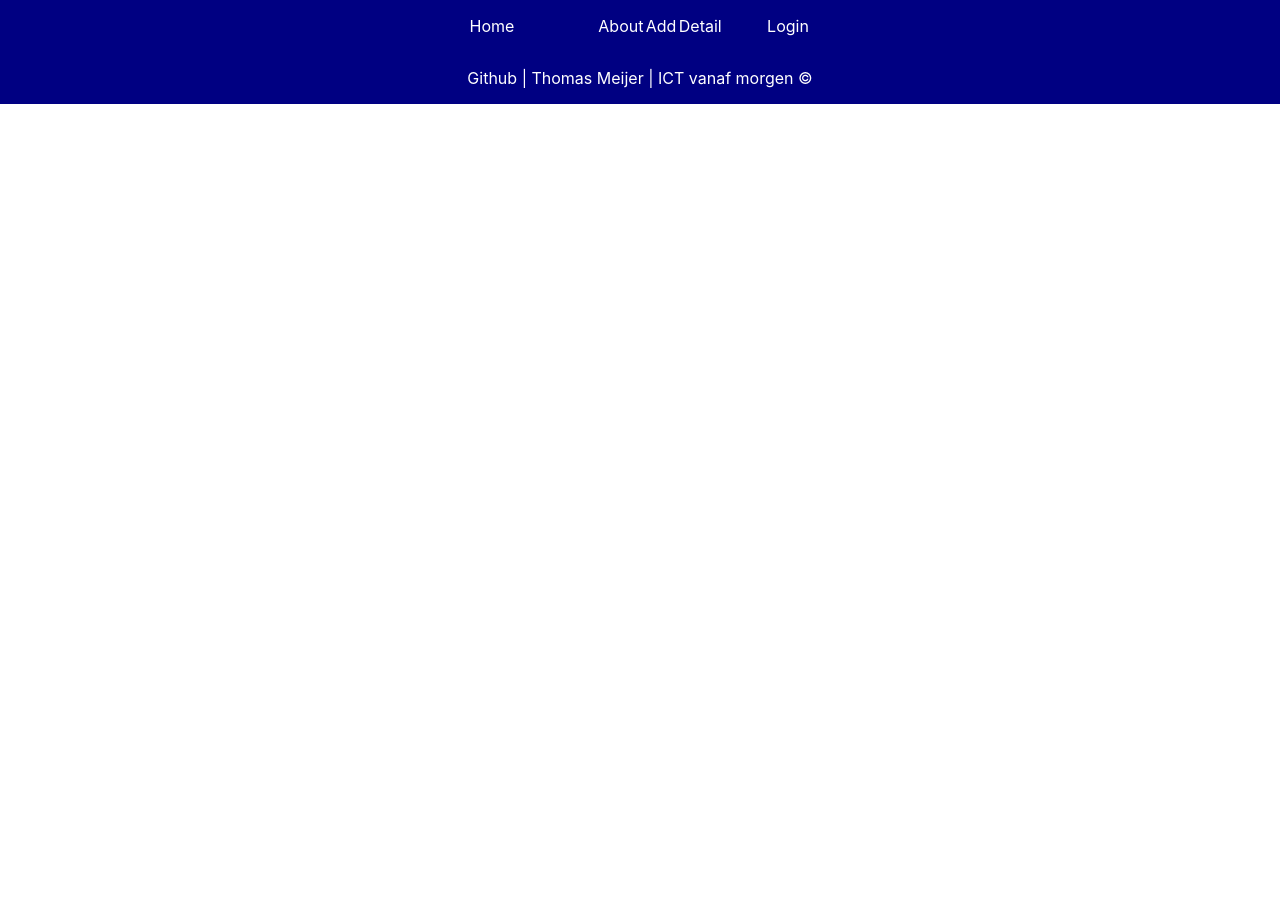
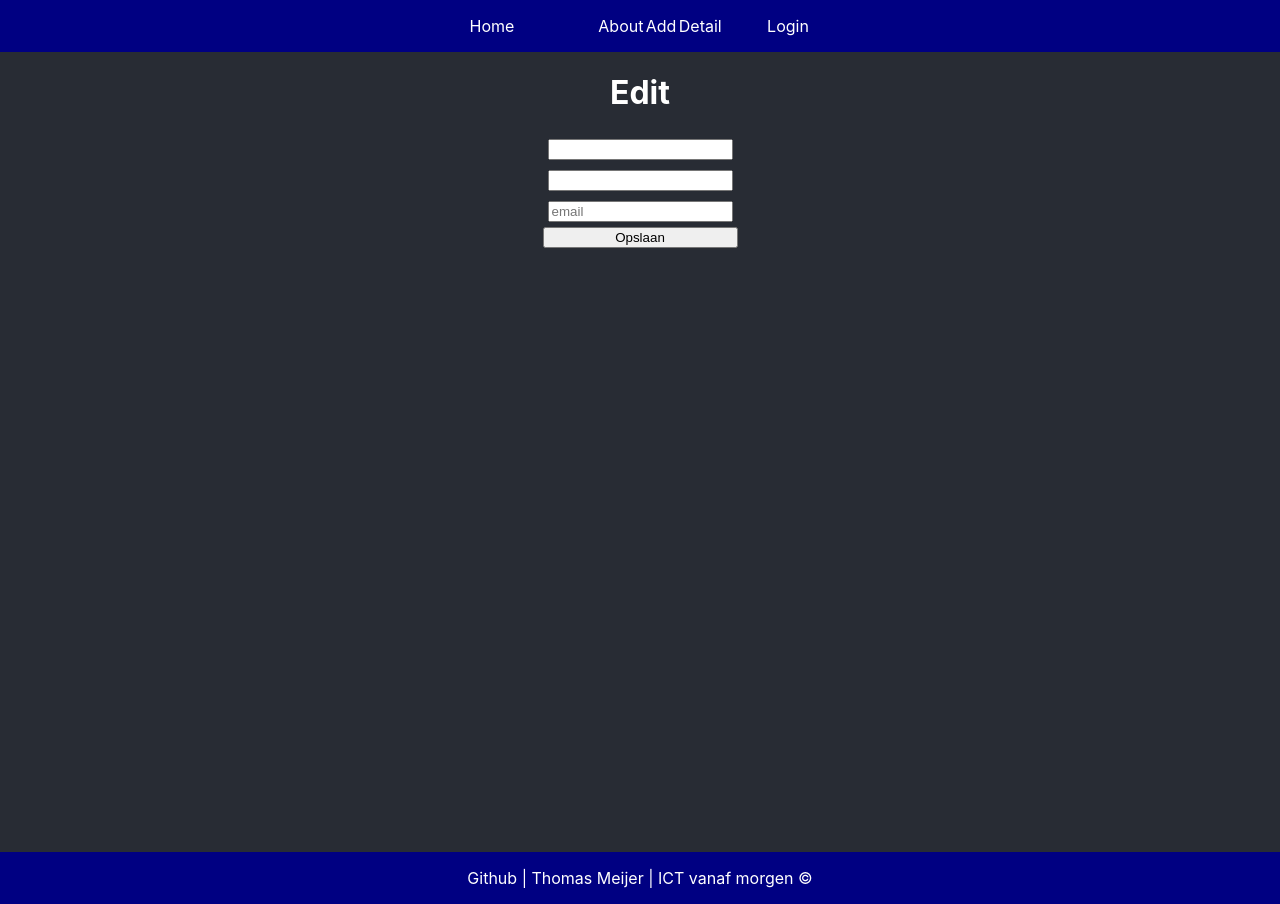
Before and after one commit to Thomas-ivm/react-realtimefirebase, a React (Create React App) app in the folder react-realtime-firebase/: page /edit in a window 1280 px wide. Before the commit the page ends 800 px from the top, so only its background shows below. Built offline with nearby package versions, Linux system fonts and the light colour scheme; no server answers; the database is empty; the HTML template or start-up script is replaced by a standard one.

Commit message:
W.I.P 30-04-2024

```diff
--- a/react-realtime-firebase/src/App.css
+++ b/react-realtime-firebase/src/App.css
@@ -265,6 +265,19 @@ ul {
   text-decoration: underline;
 }
 
+.detailinfo {
+  display: flex;
+  flex-direction: column;
+  justify-content: center;
+  align-items: center;
+  margin-bottom: 1%;
+  border: 1px solid white;
+  }
+
+.detailinfo div {
+  margin: 5px;
+}
+
 /* about */
 .About {
   background-color: #282c34;
@@ -276,6 +289,7 @@ ul {
   justify-content: flex-start;
 }
 
+/* footer */
 footer {
   color: white;
   display: flex;
@@ -287,3 +301,24 @@ footer a {
   text-decoration: none;
   color: white;
 }
+
+/* edit */
+.edit {
+  display: flex;
+  flex-direction: column;
+  justify-content: flex-start;
+  align-items: center;
+  background-color: #282c34;
+  min-height: 100vh;
+  color: white;
+}
+
+.editinvoer {
+  display: flex;
+  flex-direction: column;
+  justify-content: space-between;
+}
+
+.edit input {
+  margin: 5px;
+}
--- a/react-realtime-firebase/src/App.js
+++ b/react-realtime-firebase/src/App.js
@@ -8,6 +8,7 @@ import SignUp from "./components/signup";
 import Form from "./components/form";
 import Detail from "./pages/detail";
 import Footer from "./components/footer";
+import Edit from "./pages/edit";
 
 function App() {
 
@@ -17,9 +18,9 @@ function App() {
     setPathname(window.location.pathname);
   }, []);
 
-  const uid = localStorage.getItem('auth');
-  var detailUrl = `/detail/:${uid}`;
-  console.log(detailUrl);
+  // const uid = localStorage.getItem('auth');
+  // var detailUrl = `/detail/:${uid}`;
+  // console.log(detailUrl);
   return (
     <Router>
       <div className="appjs">
@@ -31,6 +32,7 @@ function App() {
           <Route path="/signup" element={<SignUp />} />
           <Route path="/form" element={<Form />} />
           <Route path="/detail/:uid" element={<Detail />}/>
+          <Route path="/edit" element={<Edit />}/>
         </Routes>
         <Footer />
       </div>
--- a/react-realtime-firebase/src/components/footer.js
+++ b/react-realtime-firebase/src/components/footer.js
@@ -3,7 +3,7 @@ export default function Footer() {
     <footer>
       <p>
         <a href="https://github.com/ThomasIVM/react-realtimefirebase">Github</a>{" | "}
-        Thomas Meijer | ICT vanaf morgen &copy;
+        Thomas Meijer | ICT vanaf morgen <a href="https://nl.wikipedia.org/wiki/Copyright">&copy;</a>
       </p>
     </footer>
   );
--- a/react-realtime-firebase/src/components/form.js
+++ b/react-realtime-firebase/src/components/form.js
@@ -1,8 +1,10 @@
 import { useState } from "react"
 import moment from "moment";
 import { getFirestore, collection, addDoc } from "firebase/firestore";
+import { useNavigate } from "react-router-dom";
 
 function Form() {
+    const navigate = useNavigate();
     //state variables for storing user input
     const [title, setTitle] = useState("");
     const [bericht, setBericht] = useState("");
@@ -21,6 +23,7 @@ function Form() {
             alert('het is gelukt');
             setTitle("");
             setBericht("")
+            navigate('/')
         } catch (error) {
             alert('het is niet goed gegaan');
             console.log(error.message);
--- a/react-realtime-firebase/src/components/login.js
+++ b/react-realtime-firebase/src/components/login.js
@@ -43,6 +43,7 @@ const Login = () => {
       // Using Firebase function to sign in with Google using a popup
       await signInWithPopup(auth, googleProvider);
       alert('welkom ' + auth?.currentUser?.email);
+      localStorage.setItem('auth', auth?.currentUser?.uid);
       navigate('/')
     } catch (err) {
       // Handling errors, if any
@@ -57,7 +58,7 @@ const Login = () => {
       await signOut(auth);
       localStorage.setItem('auth', '');
       setTimeout(function(){
-        navigate('/detail');
+        navigate('/');
         window.location.reload();
      }, 2500);
     } catch (err) {
--- a/react-realtime-firebase/src/components/signup.js
+++ b/react-realtime-firebase/src/components/signup.js
@@ -2,10 +2,12 @@ import { auth, googleProvider } from "../config/firebase";
 import { createUserWithEmailAndPassword, signInWithPopup } from "firebase/auth";
 import { getFirestore, doc, setDoc } from "firebase/firestore";
 import { useState } from "react";
+import { useNavigate } from "react-router-dom";
 
 const db = getFirestore();
 const role = 'reader';
 function SignUp() {
+    const navigate = useNavigate();
     // State variables for storing user input
     const [email, setEmail] = useState("");
     const [password, setPassword] = useState("");
@@ -24,6 +26,8 @@ function SignUp() {
                     email,
                     role
                 });
+                navigate('/')
+
             } catch (err) {
                 //handeling error
                 console.error(err);
@@ -45,6 +49,8 @@ function SignUp() {
                 email,
                 role
             });
+            navigate('/')
+
         } catch (err) {
             //handeling error
             console.error(err);
--- a/react-realtime-firebase/src/pages/Home.js
+++ b/react-realtime-firebase/src/pages/Home.js
@@ -78,6 +78,7 @@ function Home() {
               <div className="infoposts">
                 <p>id: {posts.id}</p>
                 <p>Title: {posts.title}</p>
+                <p>Time: {posts.timestamp}</p>
                 <p className="bericht">Bericht: </p>
                 <p>{posts.bericht}</p>
               </div>
--- a/react-realtime-firebase/src/pages/detail.js
+++ b/react-realtime-firebase/src/pages/detail.js
@@ -2,10 +2,13 @@ import { doc as firestoreDoc, getDoc } from "firebase/firestore";
 import "../App.css";
 import { db } from "../config/firebase";
 import { useState, useEffect } from "react";
+import { useNavigate } from "react-router-dom";
 
 function Detail() {
+  const navigate = useNavigate();
+
   var uid = localStorage.getItem("auth");
-  const [users, setUsers] = useState([])
+  const [users, setUsers] = useState([]);
 
   useEffect(() => {
     const docRef = firestoreDoc(db, "users", uid);
@@ -17,19 +20,24 @@ function Detail() {
       } else {
         const user = doc.data();
         console.log("Document data:", user);
-        setUsers(user)
+        setUsers(user);
       }
     });
   }, [uid]);
 
+  const toEdit = async () => {
+    navigate(`/edit/${uid}`);
+  };
+
   return (
     <div className="detailPage">
       <h1>Your account</h1>
-      <div>Email: {uid}</div>
-      <div>UID: {uid}</div>
-      <div>Naam: {users && users.fname}</div>
-      <div>Role: {users && users.role}</div>
-      <div></div>
+      <div className="detailinfo">
+        <div>Email: {users.email}</div>
+        <div>Naam: {users.fname} {users.lname}</div>
+        <div>Role: {users.rol}</div>
+      </div>
+      <button onClick={toEdit}>Edit</button>
     </div>
   );
 }
--- /dev/null
+++ b/react-realtime-firebase/src/pages/edit.js
@@ -0,0 +1,58 @@
+import {collection, doc, getDoc, updateDoc} from "firebase/firestore";
+import "../App.css";
+import { db } from "../config/firebase";
+import { useState, useEffect } from "react";
+import { useNavigate } from "react-router-dom";
+
+function Edit() {
+    const navigate = useNavigate();
+    const [fname, setFname] = useState("");
+    const [lname, setLname] = useState("");
+
+    var uid = localStorage.getItem("auth");
+    const [users, setUsers] = useState([]);
+
+    useEffect(() => {
+      const docRef = doc(db, "users", uid);
+      const docSnap = getDoc(docRef);
+      docSnap.then((doc) => {
+        if (!doc.exists()) {
+          console.log("geen gebruikers gegevens");
+          return null;
+        } else {
+          const user = doc.data();
+          console.log("Document data:", user);
+          setUsers(user);
+        }
+      });
+    }, [uid]);
+
+    const handleEdit = async (e) => {
+      e.preventDefault();
+      try {
+        await updateDoc(collection(db, ""), {
+          fname,
+          lname
+        });
+        navigate(`/detail/${uid}`)
+      } catch(error) {
+        console.log(error.message)
+      }
+    }
+
+  return (
+    <div className="edit">
+      <h1>Edit</h1>
+      <div className="editinvoer">
+        <input required type="text" placeholder={users.fname} onChange={(e) => setFname(e.target.value)} />
+        <input required type="text" placeholder={users.lname} onChange={(e) => setLname(e.target.value)}/>
+        {/* </div><div className="editinvoer2"> */}
+        <input required type="email" placeholder="email" />
+        {/* <input placeholder="Voor naam" /> */}
+        <button onClick={handleEdit}>Opslaan</button>
+      </div>
+    </div>
+  );
+}
+
+export default Edit;
```
